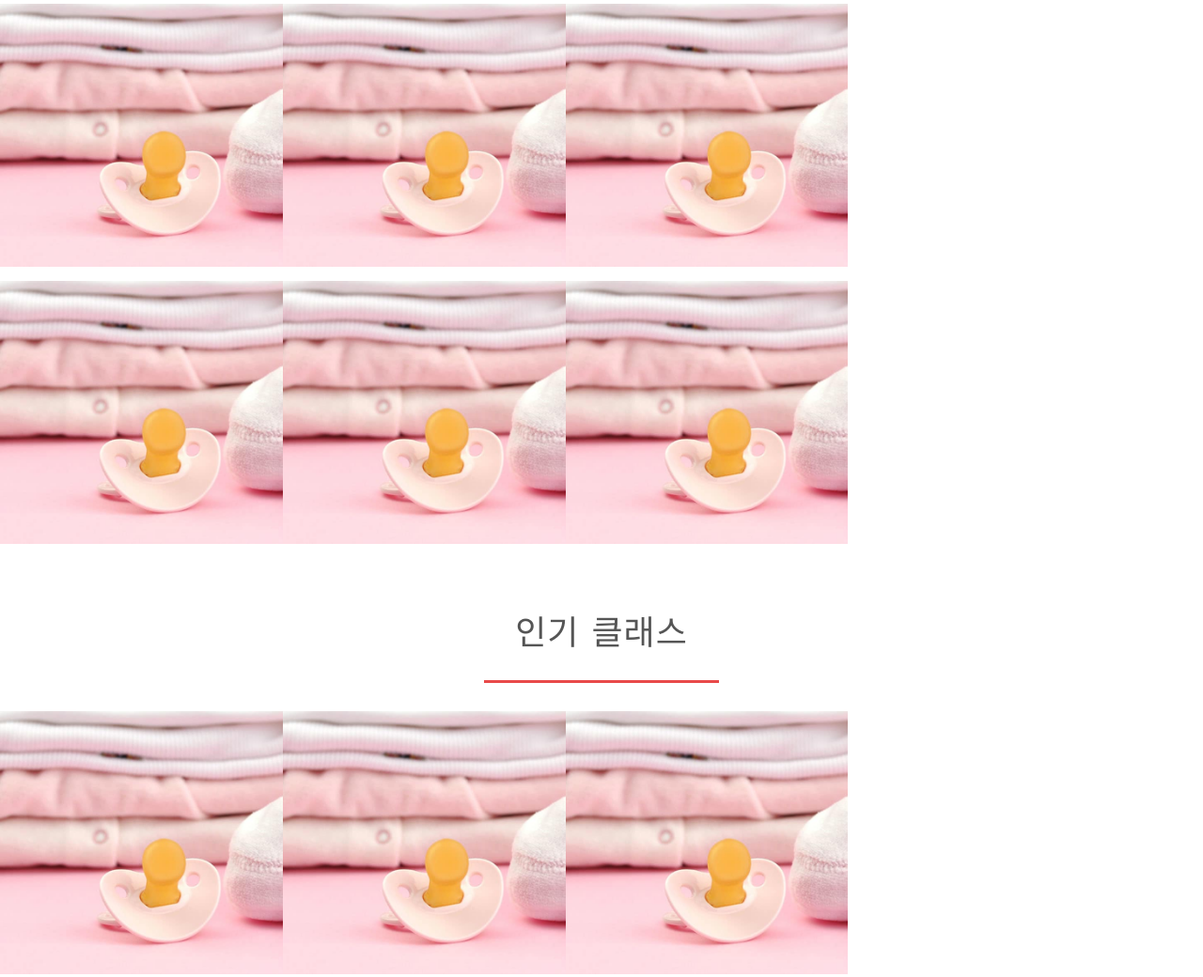
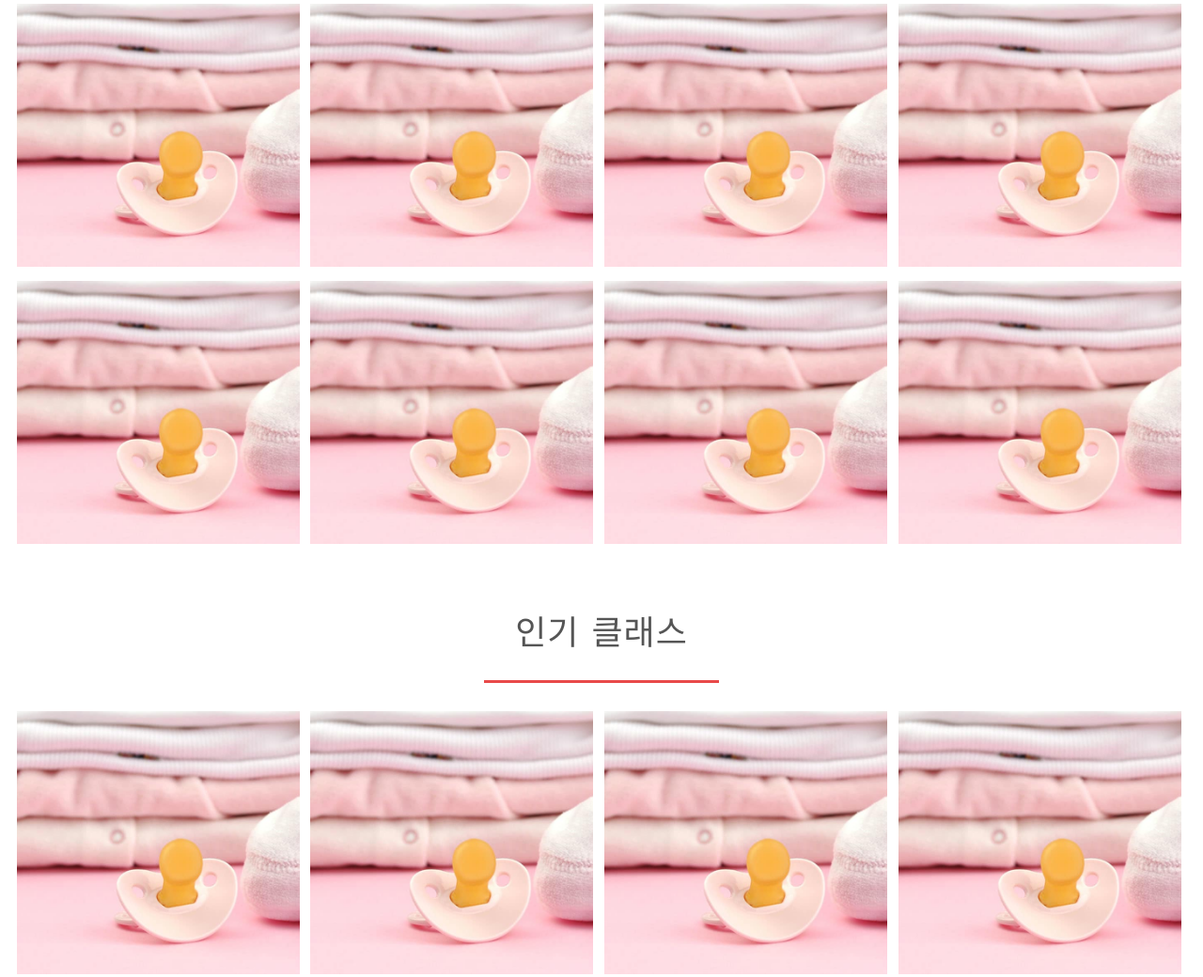
Before and after one commit to leekeunhwan/hackathonFDS, a website built with Parcel: page src/index.html in a window 1280 px wide. Shown: the part 1043-2083 px from the top of the page at 94% size. Built offline with nearby package versions, Linux system fonts and the light colour scheme.

Commit message:
나머지 코드 업로드

```diff
--- a/src/index.html
+++ b/src/index.html
@@ -129,7 +129,16 @@
     <div class="row">
       <h2>School's Picks</h2>
     </div>
-    <div class="full-row clearfix">
+    <div class="full-row clearfix picks-box">
+      <div class="picks-image span-1-of-3 col">
+        <div class="image-caption">
+          <p class="pick-category">이유식</p>
+          <p class="pick-title">냠냠 브로컬리 이유식</p>
+          <p class="pick-date"><i class="far fa-calendar-alt"></i> 월, 수, 금 AM 10:00 ~ PM 12:00</p>
+          <p class="pick-price"><i class="fas fa-won-sign"></i> 50,000</p>
+          <p class="pick-rate"><i class="fas fa-star"></i><i class="fas fa-star"></i><i class="fas fa-star"></i><i class="fas fa-star"></i><i class="fas fa-star"></i> (20)</p>
+        </div>
+      </div>
       <div class="picks-image span-1-of-3 col">
         <div class="image-caption">
           <p class="pick-category">이유식</p>
@@ -158,7 +167,16 @@
         </div>
       </div>
     </div>
-    <div class="full-row clearfix">
+    <div class="full-row clearfix picks-box">
+      <div class="picks-image span-1-of-3 col">
+        <div class="image-caption">
+          <p class="pick-category">이유식</p>
+          <p class="pick-title">냠냠 브로컬리 이유식</p>
+          <p class="pick-date"><i class="far fa-calendar-alt"></i> 월, 수, 금 AM 10:00 ~ PM 12:00</p>
+          <p class="pick-price"><i class="fas fa-won-sign"></i> 50,000</p>
+          <p class="pick-rate"><i class="fas fa-star"></i><i class="fas fa-star"></i><i class="fas fa-star"></i><i class="fas fa-star"></i><i class="fas fa-star"></i> (20)</p>
+        </div>
+      </div>
       <div class="picks-image span-1-of-3 col">
         <div class="image-caption">
           <p class="pick-category">이유식</p>
@@ -193,7 +211,16 @@
     <div class="row">
       <h2>인기 클래스</h2>
     </div>
-    <div class="full-row clearfix">
+    <div class="full-row clearfix picks-box">
+      <div class="picks-image span-1-of-3 col">
+        <div class="image-caption">
+          <p class="pick-category">이유식</p>
+          <p class="pick-title">냠냠 브로컬리 이유식</p>
+          <p class="pick-date"><i class="far fa-calendar-alt"></i> 월, 수, 금 AM 10:00 ~ PM 12:00</p>
+          <p class="pick-price"><i class="fas fa-won-sign"></i> 50,000</p>
+          <p class="pick-rate"><i class="fas fa-star"></i><i class="fas fa-star"></i><i class="fas fa-star"></i><i class="fas fa-star"></i><i class="fas fa-star"></i> (20)</p>
+        </div>
+      </div>
       <div class="picks-image span-1-of-3 col">
         <div class="image-caption">
           <p class="pick-category">이유식</p>
```
Also changed, not shown: src/index.scss (+0 -8 lines), src/login.html (+16 -0 lines).
